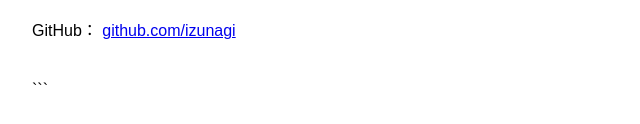
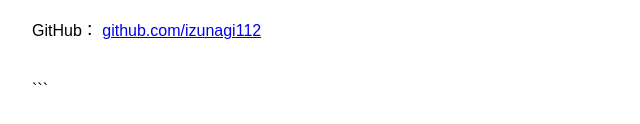
Before and after one commit to Izunagi112/Izunagi112.github.io, a plain HTML site: page index.html in a window 1280 px wide. Shown: the part 886-1010 px from the top of the page, 158-798 px from the left. Drawn offline with Linux system fonts and the light colour scheme.

Commit message:
ポートフォリオ作成

```diff
--- a/index.html
+++ b/index.html
@@ -74,7 +74,7 @@
         <p>
             GitHub：
             <a href="https://github.com/izunagi" target="_blank">
-                github.com/izunagi
+                github.com/izunagi112
             </a>
         </p>
     </section>
```
